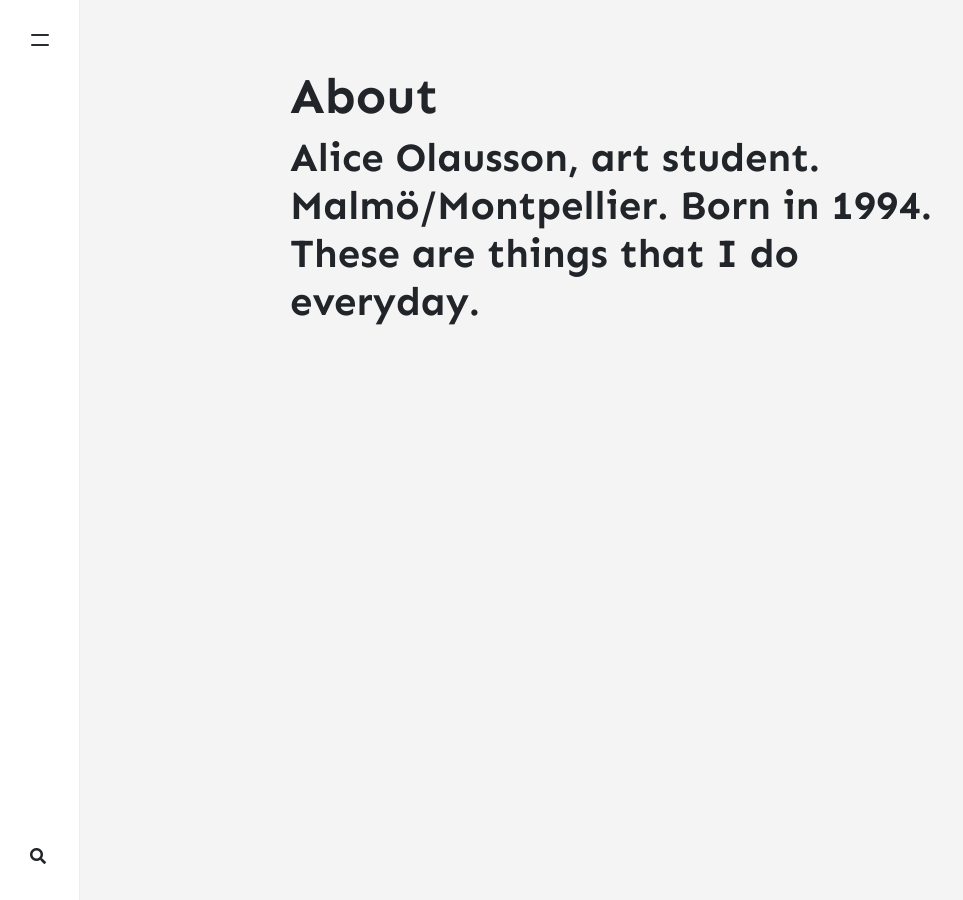
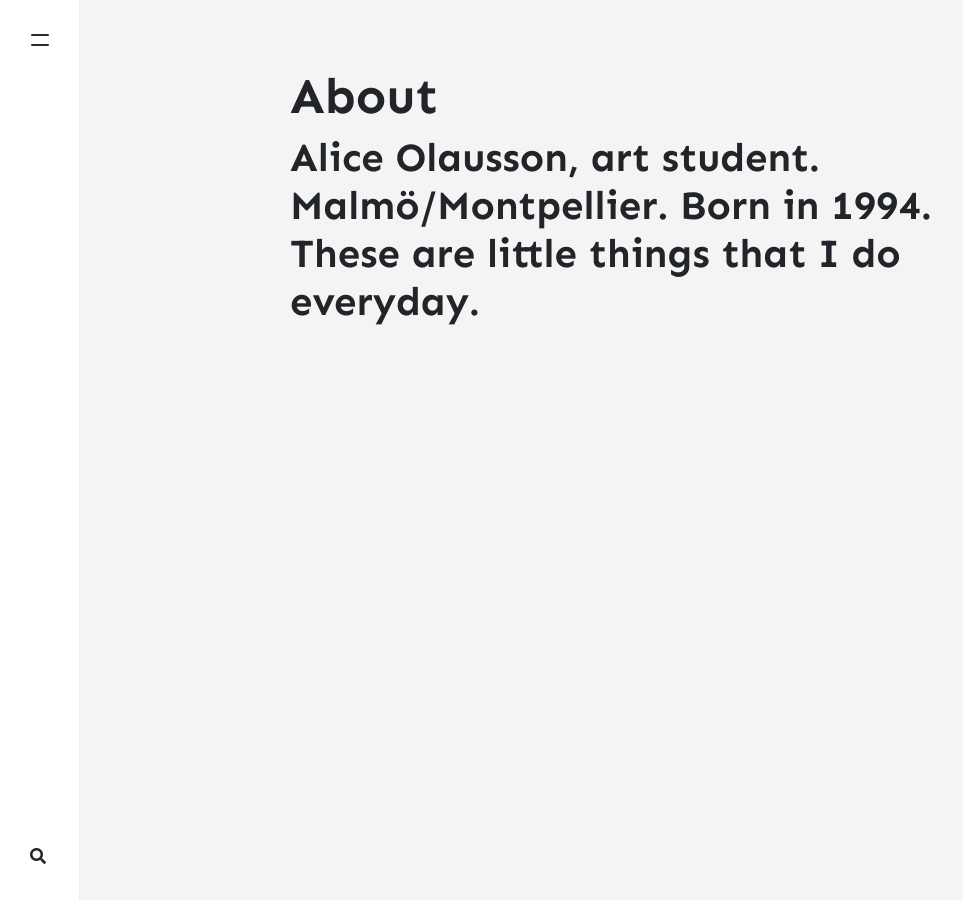
Before and after one commit to halice123/halice123.github.com, a Jekyll site: the page built from _pages/about.md, in a window 1280 px wide. Shown: the whole page, without its empty margins (0-963 px from the left). Built offline with Jekyll 4.4.1, drawn with Linux system fonts in a browser that asks for light colours; nearby versions of some CDN libraries; comment, search, counter and statistics services are not loaded.

Commit message:
Update about.md

```diff
--- a/_pages/about.md
+++ b/_pages/about.md
@@ -5,4 +5,4 @@ permalink: /about
 ---
 
 
-<h1> Alice Olausson, art student. Malmö/Montpellier. Born in 1994. These are things that I do everyday. </h1>
+<h1> Alice Olausson, art student. Malmö/Montpellier. Born in 1994. These are little things that I do everyday. </h1>
```
